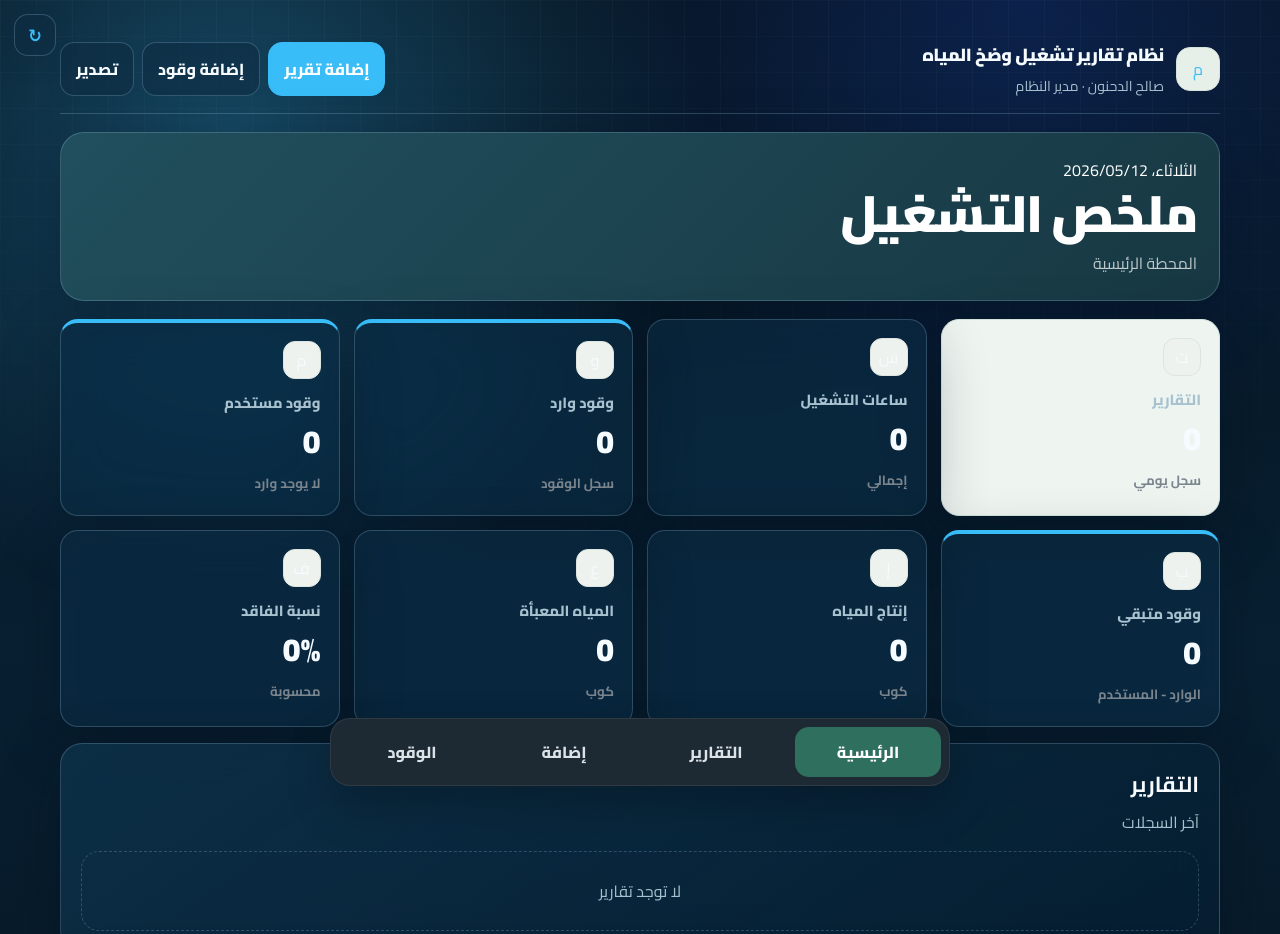
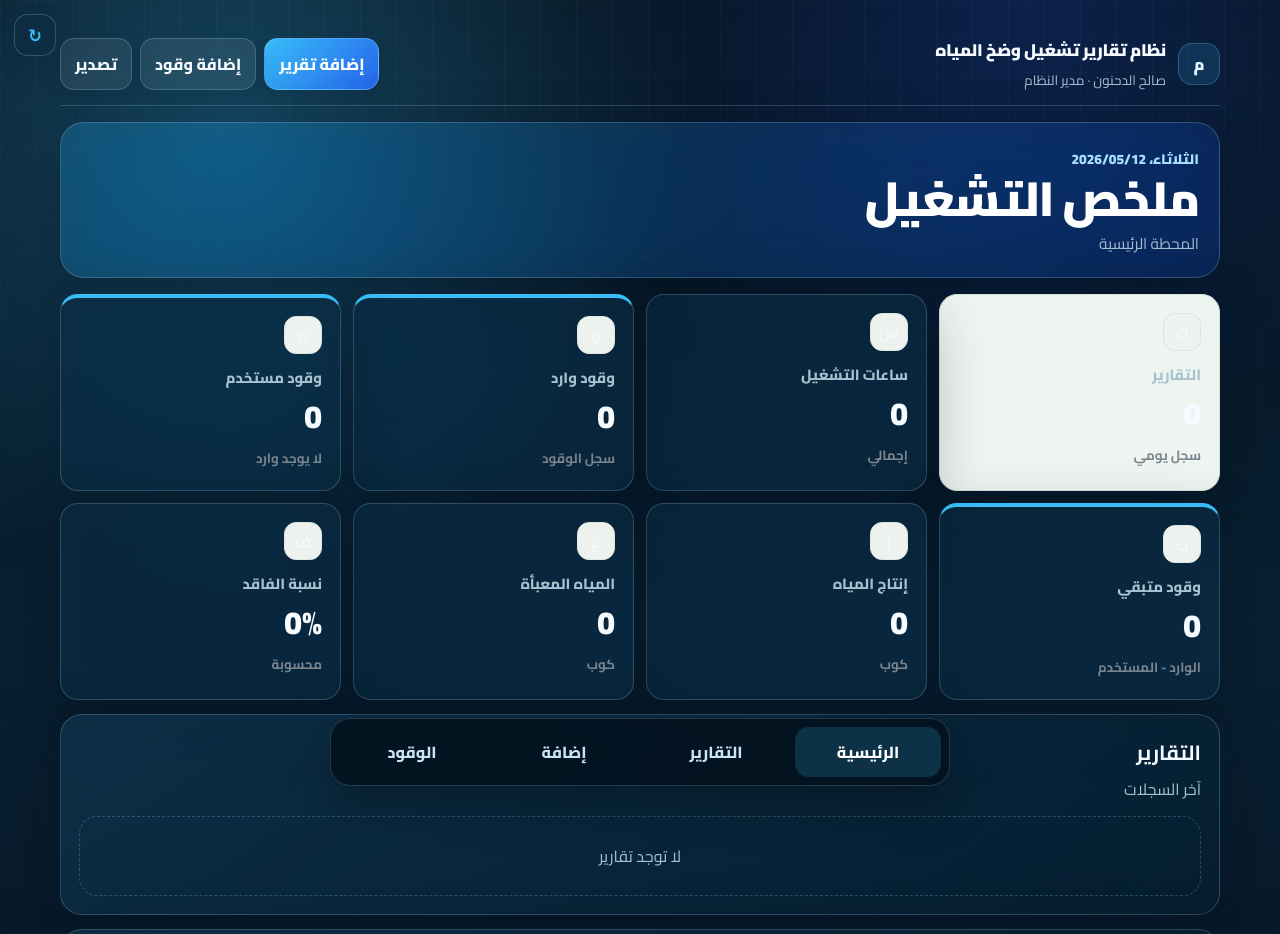
Before and after one commit to mmashharawi2021-cell/Water, a plain HTML site: page index.html in a window 1280 px wide. Shown: the top 934 px of the page. Drawn offline with Linux system fonts and the light colour scheme; no server answers.

Commit message:
Apply compact blue glass layout

```diff
--- a/assets/css/layout.css
+++ b/assets/css/layout.css
@@ -1,9 +1,9 @@
-.app-shell{padding:24px 0 48px}
-.topbar{display:flex;align-items:center;justify-content:space-between;gap:16px;margin-bottom:18px;padding:14px 0;border-bottom:1px solid var(--line)}
-.identity{display:flex;align-items:center;gap:12px}.logo{width:44px;height:44px;border-radius:14px;display:grid;place-items:center;background:#e7efe9;border:1px solid #d5e3da;color:var(--brand)}
-.title-block h1{margin:0;font-size:1.1rem;font-weight:900;letter-spacing:-.02em}.title-block p{margin:2px 0 0;color:var(--muted);font-size:.88rem}
-.actions{display:flex;gap:8px;flex-wrap:wrap}.btn{border:1px solid var(--line);border-radius:14px;padding:11px 15px;color:var(--ink);background:var(--surface);font-weight:800;box-shadow:0 6px 18px rgba(23,33,43,.05)}.btn.primary{background:var(--brand);border-color:var(--brand);color:#fff}.btn.danger{background:#fff1f1;border-color:#efcaca;color:var(--danger)}
-.hero{border-radius:24px;padding:22px;margin-bottom:18px;background:linear-gradient(135deg,#214f5d,#173843);color:#fff}.hero h2{font-size:clamp(1.8rem,5vw,3.2rem);line-height:1.1;margin:0 0 8px;font-weight:900;letter-spacing:-.03em}.hero p{margin:0;color:rgba(255,255,255,.72);font-size:1rem;line-height:1.8;max-width:620px}
-.grid{display:grid;gap:14px}.grid-2{grid-template-columns:repeat(2,minmax(0,1fr))}.grid-3{grid-template-columns:repeat(3,minmax(0,1fr))}.grid-4{grid-template-columns:repeat(4,minmax(0,1fr))}
-.section{border-radius:22px;padding:20px;margin-top:16px}.section-head{display:flex;align-items:end;justify-content:space-between;gap:16px;margin-bottom:14px}.section-head h3{margin:0;font-size:1.35rem}.section-head p{margin:3px 0 0;color:var(--muted)}
-.bottom-nav{position:fixed;left:50%;bottom:14px;transform:translateX(-50%);width:min(620px,calc(100% - 24px));display:grid;grid-template-columns:repeat(4,1fr);gap:6px;padding:8px;border-radius:20px;background:#1d2933;border:1px solid rgba(255,255,255,.08);box-shadow:0 20px 45px rgba(0,0,0,.22);z-index:50}.bottom-nav button{border:0;background:transparent;color:#dbe3e8;font-weight:800;padding:10px 6px;border-radius:14px}.bottom-nav button.active{background:#2f6f5e;color:#fff}
+.app-shell{padding:22px 0 48px}
+.topbar{display:flex;align-items:center;justify-content:space-between;gap:14px;margin-bottom:16px;padding:12px 0;border-bottom:1px solid var(--line)}
+.identity{display:flex;align-items:center;gap:12px}.logo{width:42px;height:42px;border-radius:14px;display:grid;place-items:center;background:rgba(56,189,248,.14);border:1px solid rgba(125,211,252,.25);color:#dff7ff;font-weight:900}
+.title-block h1{margin:0;font-size:1.05rem;font-weight:900;letter-spacing:-.02em}.title-block p{margin:1px 0 0;color:var(--muted);font-size:.84rem}
+.actions{display:flex;gap:8px;flex-wrap:wrap}.btn{border:1px solid var(--line);border-radius:14px;padding:10px 14px;color:var(--ink);background:rgba(255,255,255,.08);font-weight:800;box-shadow:0 8px 24px rgba(0,12,24,.16);backdrop-filter:blur(16px)}.btn.primary{background:linear-gradient(135deg,#38bdf8,#2563eb);border-color:rgba(125,211,252,.45);color:#fff}.btn.danger{background:rgba(239,68,68,.14);border-color:rgba(239,68,68,.35);color:#fee2e2}
+.hero{border-radius:24px;padding:20px;margin-bottom:16px;background:linear-gradient(135deg,rgba(56,189,248,.20),rgba(29,78,216,.18));color:#fff}.hero h2{font-size:clamp(1.7rem,5vw,3rem);line-height:1.08;margin:0 0 6px;font-weight:900;letter-spacing:-.03em}.hero p{margin:0;color:rgba(225,242,255,.72);font-size:.96rem;line-height:1.7;max-width:620px}.hero-label{color:#a8dfff;font-size:.86rem;font-weight:900}
+.grid{display:grid;gap:12px}.grid-2{grid-template-columns:repeat(2,minmax(0,1fr))}.grid-3{grid-template-columns:repeat(3,minmax(0,1fr))}.grid-4{grid-template-columns:repeat(4,minmax(0,1fr))}
+.section{border-radius:22px;padding:18px;margin-top:14px}.section-head{display:flex;align-items:end;justify-content:space-between;gap:16px;margin-bottom:12px}.section-head h3{margin:0;font-size:1.28rem}.section-head p{margin:2px 0 0;color:var(--muted)}
+.bottom-nav{position:fixed;left:50%;bottom:14px;transform:translateX(-50%);width:min(620px,calc(100% - 24px));display:grid;grid-template-columns:repeat(4,1fr);gap:6px;padding:8px;border-radius:20px;background:rgba(3,16,27,.82);border:1px solid rgba(177,224,255,.18);box-shadow:0 20px 45px rgba(0,0,0,.28);backdrop-filter:blur(20px);z-index:50}.bottom-nav button{border:0;background:transparent;color:#c8e5f5;font-weight:800;padding:10px 6px;border-radius:14px}.bottom-nav button.active{background:rgba(56,189,248,.18);color:#fff}
```
